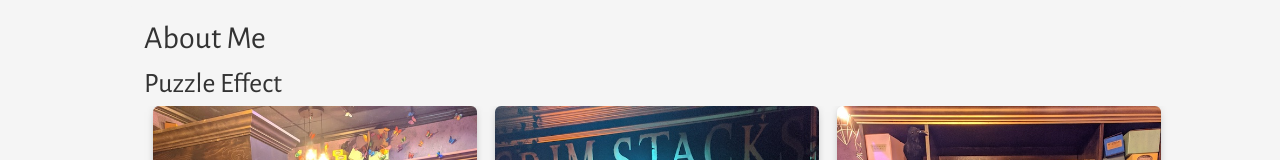
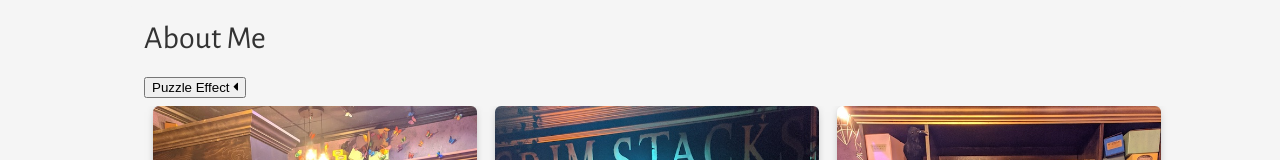
Before and after one commit to Zietieflr/portfolio-website, a React (Create React App) app: page /about in a window 1280 px wide. Shown: the part 158-318 px from the top of the page. Built offline with nearby package versions, Linux system fonts and the light colour scheme.

Commit message:
Reformat About and child components. Add LifeSections description button.

```diff
--- a/src/components/About.js
+++ b/src/components/About.js
@@ -2,13 +2,19 @@
 
 import Title from "./Title";
 import LifeSection from "./LifeSections"
+
 import { puzzleEffectImages } from "../helpers/images"
+import descriptions from "../helpers/lifeSectionDescriptions"
 
 export default function About(){
   return(
     <>
       <Title text={"About Me"} />
-      <LifeSection titleText={"Puzzle Effect"} images={puzzleEffectImages()} />
+      <LifeSection
+        titleText={"Puzzle Effect"}
+        images={puzzleEffectImages()}
+        description={descriptions("puzzleEffect")}
+      />
     </>
   )
 }
--- a/src/components/LifeSections.js
+++ b/src/components/LifeSections.js
@@ -1,12 +1,35 @@
-import React from "react";
+import React, { useState } from "react";
+import { FontAwesomeIcon } from "@fortawesome/react-fontawesome";
+import { faCaretLeft, faCaretDown } from "@fortawesome/free-solid-svg-icons";
 
 import ImageCarousel from "./ImageCarousel";
 
 export default function LifeSection(props) {
-  const {titleText, images} = props;
+  const {titleText, images, description} = props;
+
+  const [showDescription, setShowDescription] = useState(false);
+
+  function renderDescription() {
+  return showDescription ? <p>{description}</p> : null
+  }
+
+  function caretDirection() {
+    return showDescription ? faCaretDown : faCaretLeft;
+  }
+
+  function toggleDescription() {
+    setShowDescription(!showDescription);
+  }
+
   return (
     <>
-      <h4>{titleText}</h4>
+      <h4>
+        <button onClick={toggleDescription}>
+          {titleText + " "}
+          <FontAwesomeIcon icon={caretDirection()}/>
+        </button>
+      </h4>
+      {renderDescription()}
       <ImageCarousel images={images} />
     </>
   )
--- /dev/null
+++ b/src/helpers/lifeSectionDescriptions.js
@@ -0,0 +1,9 @@
+const descriptions = {
+  puzzleEffect: "Some stuff about my time at Puzzle Effect.",
+  hobbies: "Pathfinder, bread, board games, etc",
+  dragons: "About dragon collection"
+};
+
+export default function lifeSectionDescription(section) {
+  return descriptions[section];
+};
```
